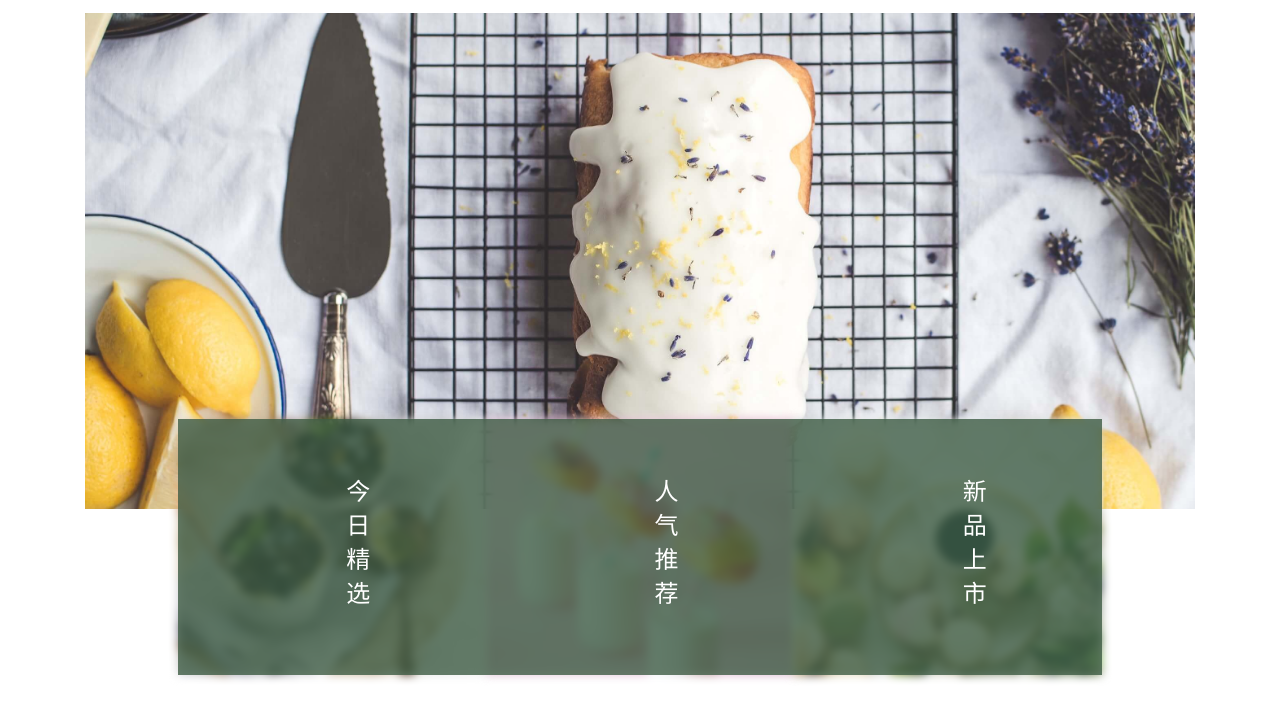
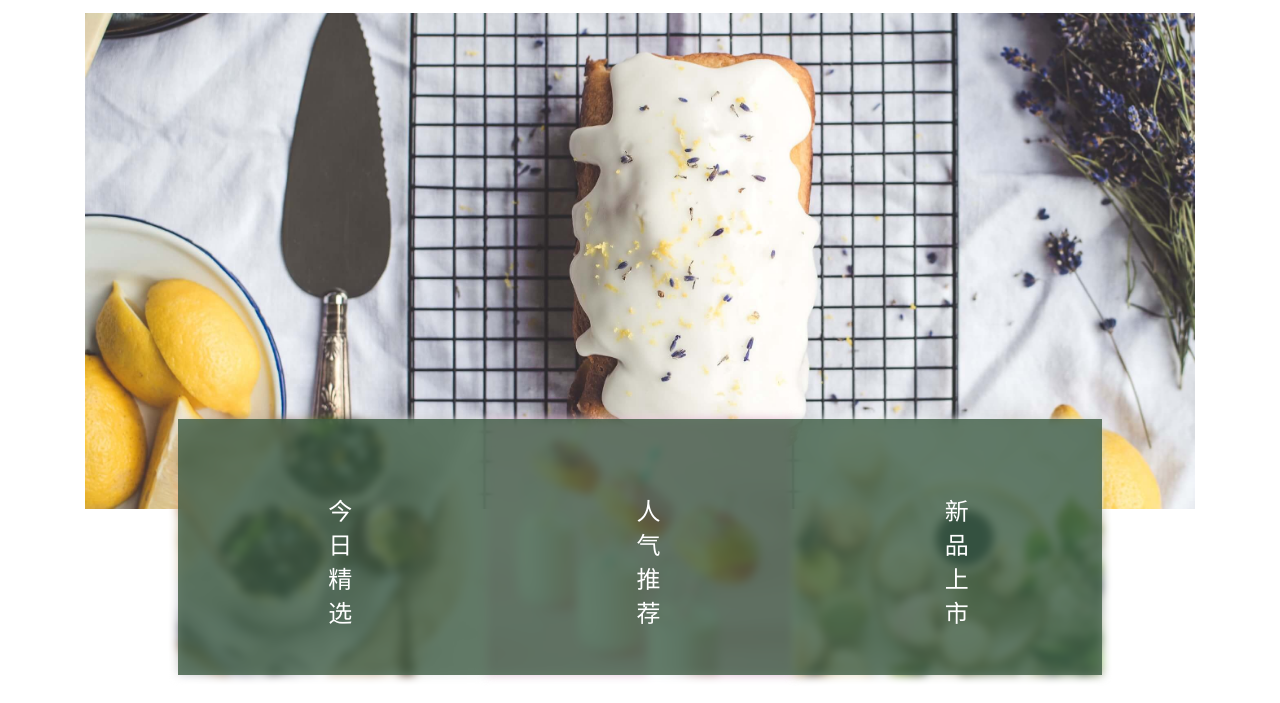
Before and after one commit to Benbinbin/Dessert-shop, a website: page index.html in a window 1280 px wide. Shown: the part 97-800 px from the top of the page. Drawn offline with nearby package versions, Linux system fonts and the light colour scheme.

Commit message:
fix layout using negative margin.

```diff
--- a/stylesheets/components/_header.scss
+++ b/stylesheets/components/_header.scss
@@ -39,16 +39,17 @@
         .rect-text {
             // text vertical layout
             writing-mode: vertical-rl;
+            font-size: 24px;
+            letter-spacing: 10px;
+            color: #FFFFFF;
             // text center layout
             position: absolute;
             z-index: 2;
+            top: 50%;
             left: 50%;
-            top: 50%;
-            transform: translate(-50%, -50%);
-            font-size: 24px;
-            letter-spacing: 10px;
-            text-align: center;
-            color: #FFFFFF;
+            // transform: translate(-50%, -50%);
+            margin-top: -48px;
+            margin-left: -12px
         }
 
         // interactive
```
Also changed, not shown: stylesheets/all.css, 1 other file.
